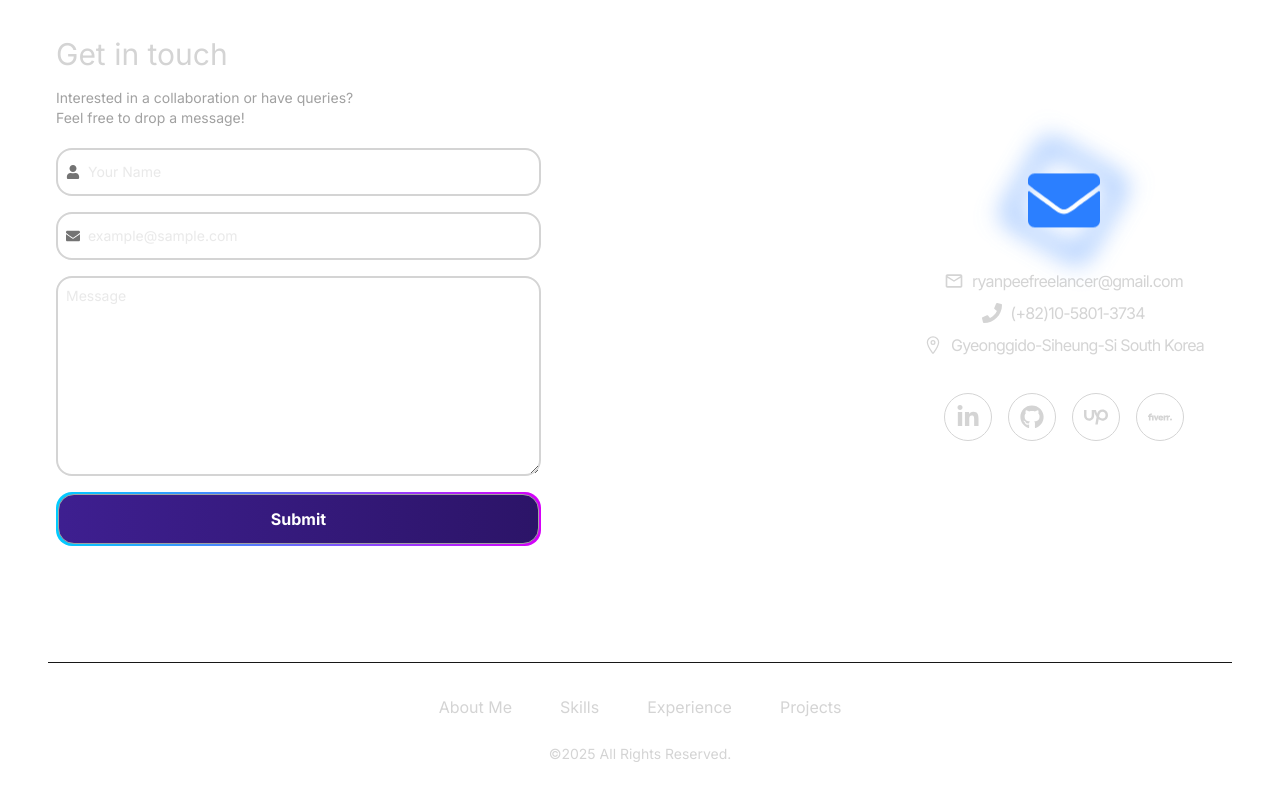
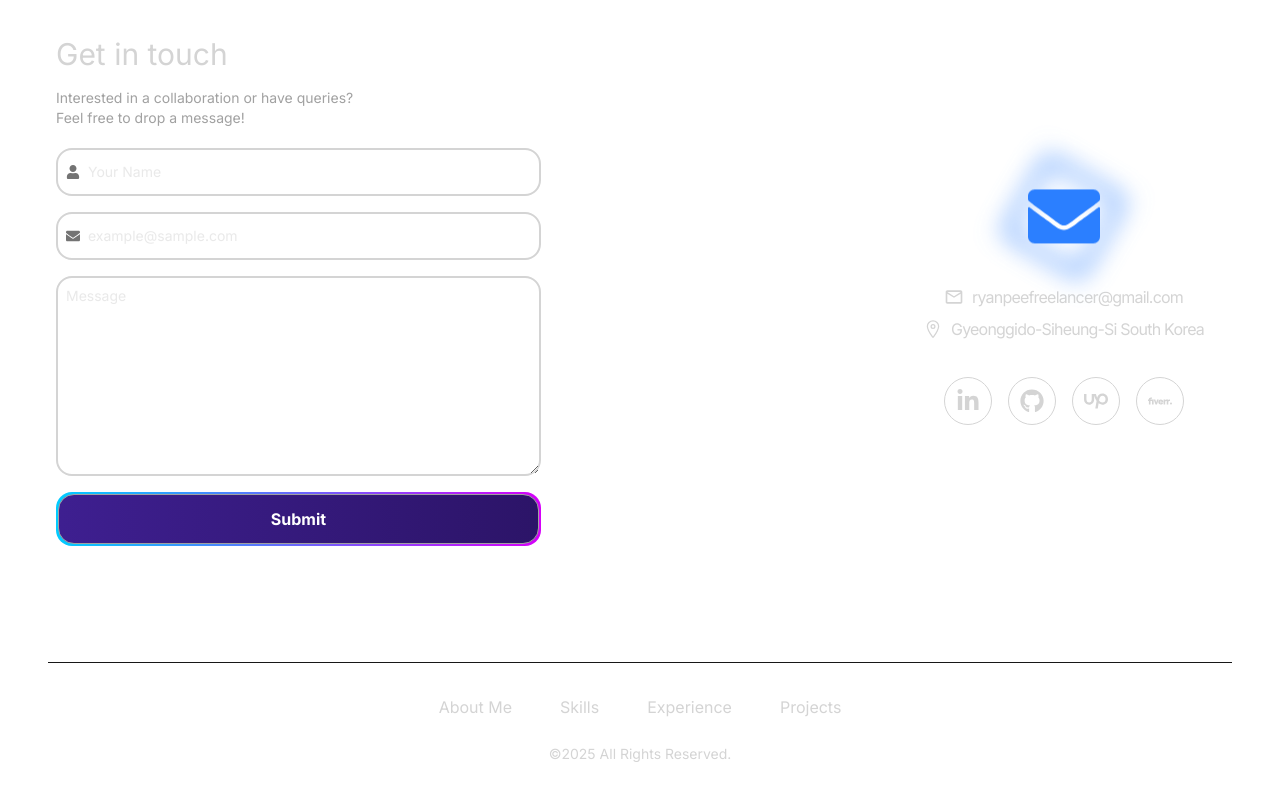
Before and after one commit to RyanPuyat/portfoliowebsite, a React (Vite) app: page / in a window 1280 px wide. Shown: the part 4473-5273 px from the top of the page. Built offline with nearby package versions, Linux system fonts and the light colour scheme.

Commit message:
update contact form

```diff
--- a/src/components/contact/ContactInfo.jsx
+++ b/src/components/contact/ContactInfo.jsx
@@ -1,6 +1,6 @@
 import { CONTACT } from '../../constants';
 import { MdOutlineMail } from 'react-icons/md';
-import { FaPhone } from 'react-icons/fa';
+// import { FaPhone } from 'react-icons/fa';
 import { IoLocationOutline } from 'react-icons/io5';
 import SingleInfo from './SingleInfo';
 
@@ -8,7 +8,7 @@ const ContactInfo = () => {
   return (
     <div className="my-2 flex flex-col items-center justify-center">
       <SingleInfo text={CONTACT.email} Image={MdOutlineMail} />
-      <SingleInfo text={CONTACT.phoneNo} Image={FaPhone} />
+      {/* <SingleInfo text={CONTACT.phoneNo} Image={FaPhone} /> */}
       <SingleInfo text={CONTACT.address} Image={IoLocationOutline} />
     </div>
   );
--- a/src/constants/index.js
+++ b/src/constants/index.js
@@ -97,7 +97,7 @@ export const PROJECTS = [
 export const CONTACT = {
   address: 'Gyeonggido-Siheung-Si South Korea',
 
-  phoneNo: '(+82)10-5801-3734 ',
+  // phoneNo: '(+82)10-5801-3734 ',
 
   email: 'ryanpeefreelancer@gmail.com',
 };
```
Also changed, not shown: 3 other files (tests, documents, lock files or other folders).
